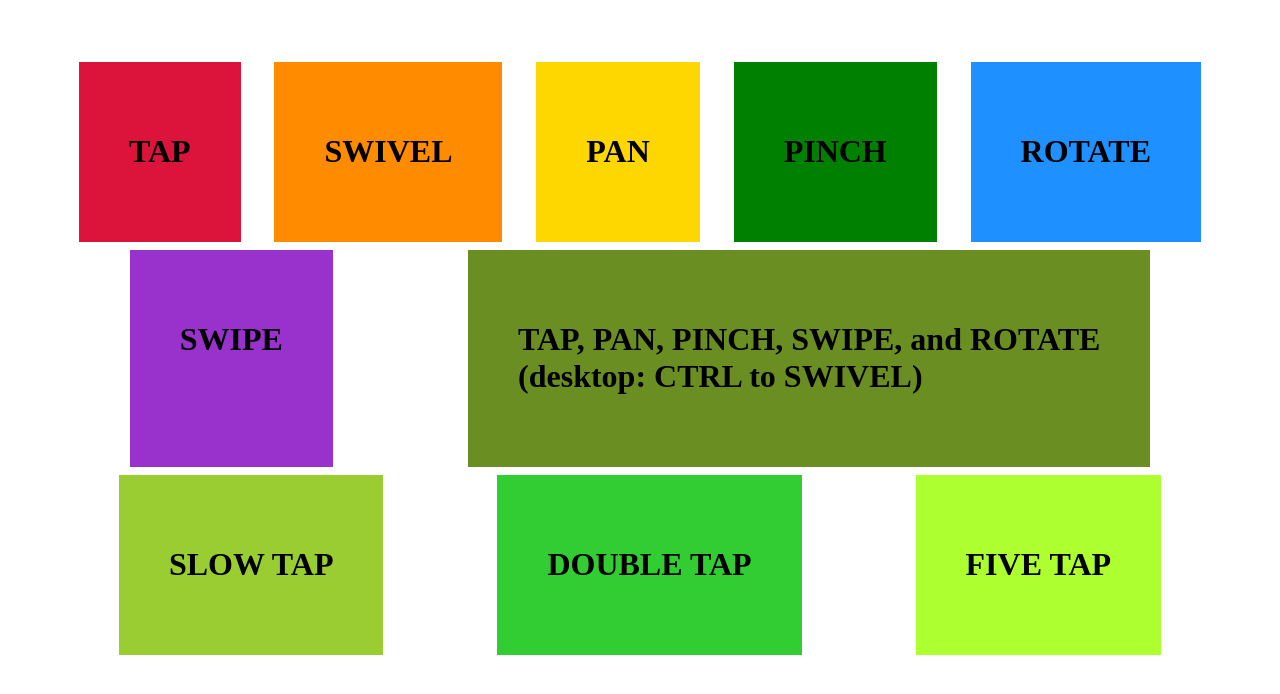
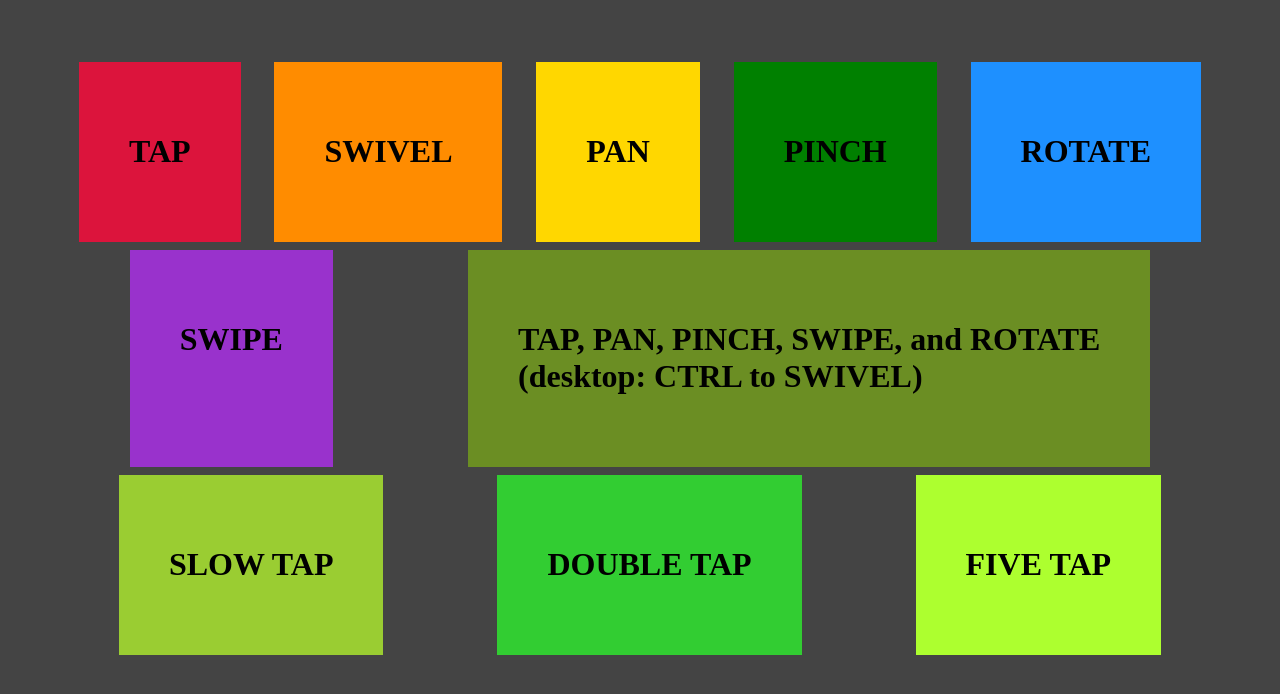
Before and after one commit to neftaly/westures-example, a website: page index.html in a window 1280 px wide. Drawn offline with Linux system fonts and the light colour scheme.

Commit message:
Use a grey background colour

```diff
--- a/index.html
+++ b/index.html
@@ -10,6 +10,10 @@
   <title>Westures Example</title>
 
   <style>
+    body {
+      background-color: #444444;
+    }
+
     div {
       display: flex;
       padding: 50px;
```
